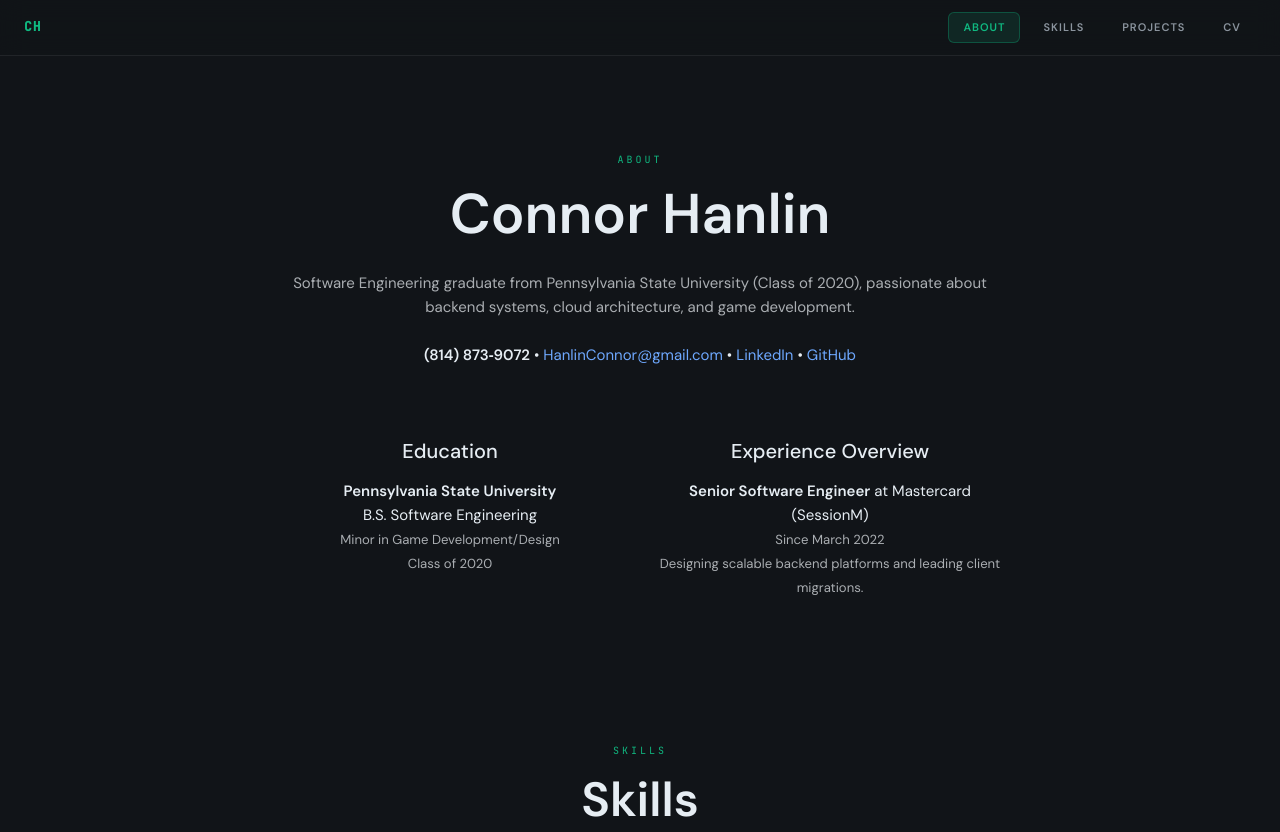
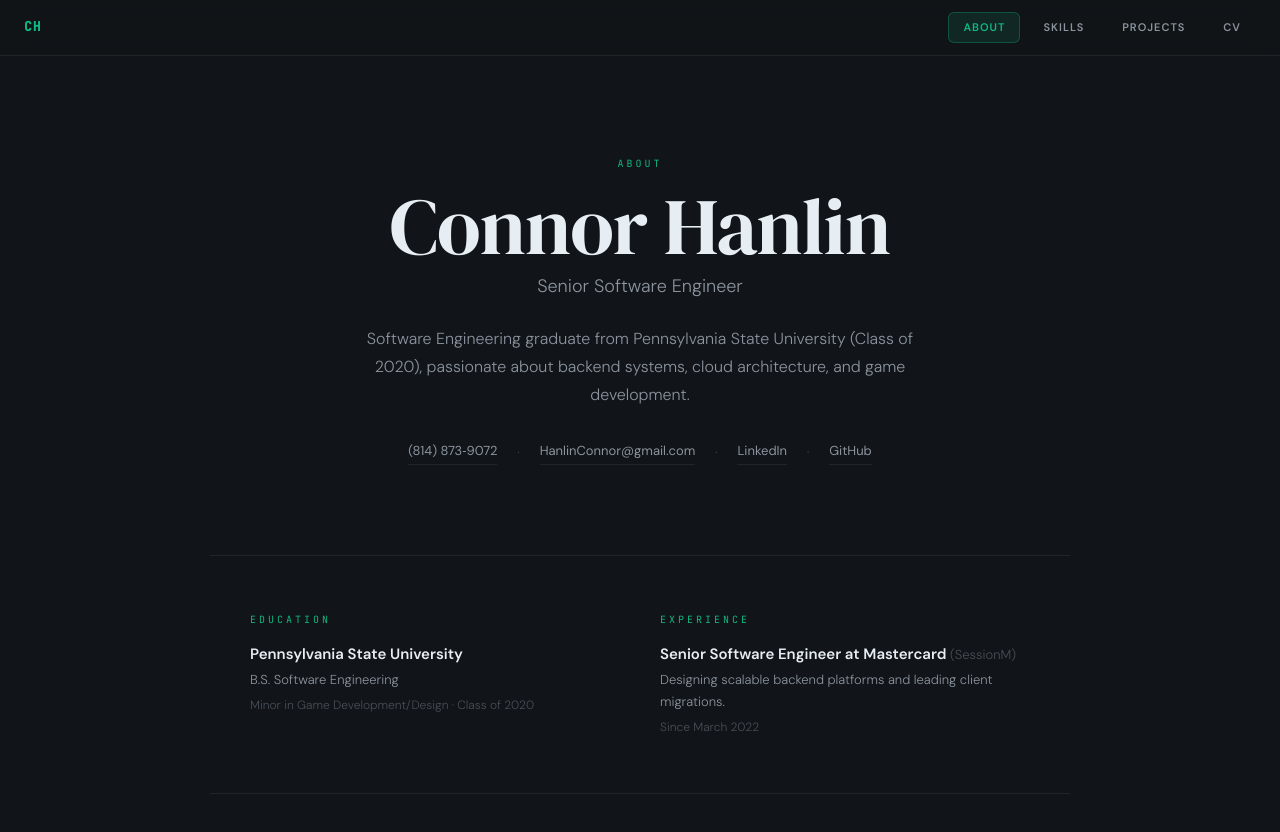
Before and after one commit to cph5236/cph5236.github.io, a website: page index.html in a window 1280 px wide. Shown: the top 832 px of the page. Drawn offline with Linux system fonts and the light colour scheme.

Commit message:
Rewrite hero section: DM Serif name, subtitle, bio, inline contacts, edu/exp grid

```diff
--- a/assets/css/custom.css
+++ b/assets/css/custom.css
@@ -92,6 +92,7 @@ body {
     margin: 0 auto;
     padding: 100px 40px 90px;
     border-bottom: 1px solid var(--border);
+    text-align: center;
 }
 
 .about-grid {
@@ -142,6 +143,10 @@ body {
 }
 
 /* ── HERO ──────────────────────────────────────────────── */
+section#about {
+    width: 100%;
+}
+
 .hero-name {
     font-family: 'DM Serif Display', Georgia, serif;
     font-size: clamp(52px, 7vw, 80px);
@@ -164,7 +169,7 @@ body {
     color: var(--text-secondary);
     line-height: 1.75;
     max-width: 560px;
-    margin-bottom: 32px;
+    margin: 0 auto 32px;
     font-weight: 300;
 }
 
@@ -173,6 +178,7 @@ body {
     gap: 20px;
     flex-wrap: wrap;
     align-items: center;
+    justify-content: center;
 }
 
 .hero-contacts a {
--- a/index.html
+++ b/index.html
@@ -35,47 +35,38 @@
         </div>
     </nav>
     <main class="flex-grow-1">
-        <!-- Hero/About Section -->
-        <section id="about" class="hero py-5">
-            <div class="container py-5">
-                <div class="row justify-content-center">
-                    <div class="col-lg-10 col-xl-8 text-center">
-                        <p class="section-label">About</p>
-                        <h1 class="display-4 fw-bold mb-4">Connor Hanlin</h1>
-                        <p class="mb-4 text-muted">
-                            Software Engineering graduate from Pennsylvania State University (Class of 2020), passionate
-                            about backend systems, cloud architecture, and game development.
-                        </p>
-                        <p class="mb-5">
-                            <strong>(814) 873‑9072</strong> • <a href="mailto:HanlinConnor@gmail.com"
-                                class="text-decoration-none">HanlinConnor@gmail.com</a> • <a
-                                href="https://linkedin.com/in/connor-hanlin" target="_blank"
-                                class="text-decoration-none">LinkedIn</a> •
-                                <a href="https://github.com/cph5236/cph5236.github.io" target="_blank"
-                                class="text-decoration-none">GitHub</a>
-                        </p>
-
-                        <!-- Education -->
-                        <div class="row g-4 mt-2">
-                            <div class="col-md-6">
-                                <h5 class="mb-3">Education</h5>
-                                <p class="mb-0">
-                                    <strong>Pennsylvania State University</strong><br />
-                                    B.S. Software Engineering<br />
-                                    <small class="text-muted">Minor in Game Development/Design<br />Class of
-                                        2020</small>
-                                </p>
-                            </div>
-                            <div class="col-md-6">
-                                <h5 class="mb-3">Experience Overview</h5>
-                                <p class="mb-0">
-                                    <strong>Senior Software Engineer</strong> at Mastercard (SessionM)<br />
-                                    <small class="text-muted">Since March 2022<br />Designing scalable backend platforms
-                                        and leading client migrations.</small>
-                                </p>
-                            </div>
-                        </div>
-                    </div>
+        <!-- About / Hero Section -->
+        <section id="about">
+            <div class="hero-section">
+                <p class="section-label">About</p>
+                <h1 class="hero-name">Connor Hanlin</h1>
+                <p class="hero-subtitle">Senior Software Engineer</p>
+                <p class="hero-bio">
+                    Software Engineering graduate from Pennsylvania State University (Class of 2020),
+                    passionate about backend systems, cloud architecture, and game development.
+                </p>
+                <div class="hero-contacts">
+                    <a href="tel:8148739072">(814) 873‑9072</a>
+                    <span class="sep">·</span>
+                    <a href="mailto:HanlinConnor@gmail.com">HanlinConnor@gmail.com</a>
+                    <span class="sep">·</span>
+                    <a href="https://linkedin.com/in/connor-hanlin" target="_blank" rel="noopener noreferrer">LinkedIn</a>
+                    <span class="sep">·</span>
+                    <a href="https://github.com/cph5236/cph5236.github.io" target="_blank" rel="noopener noreferrer">GitHub</a>
+                </div>
+            </div>
+            <div class="about-grid">
+                <div class="about-block">
+                    <div class="about-block-label">Education</div>
+                    <h3>Pennsylvania State University</h3>
+                    <p>B.S. Software Engineering</p>
+                    <p class="detail">Minor in Game Development/Design · Class of 2020</p>
+                </div>
+                <div class="about-block">
+                    <div class="about-block-label">Experience</div>
+                    <h3>Senior Software Engineer at Mastercard <span style="font-weight:300;color:var(--text-muted);font-size:13px">(SessionM)</span></h3>
+                    <p>Designing scalable backend platforms and leading client migrations.</p>
+                    <p class="detail">Since March 2022</p>
                 </div>
             </div>
         </section>
```
